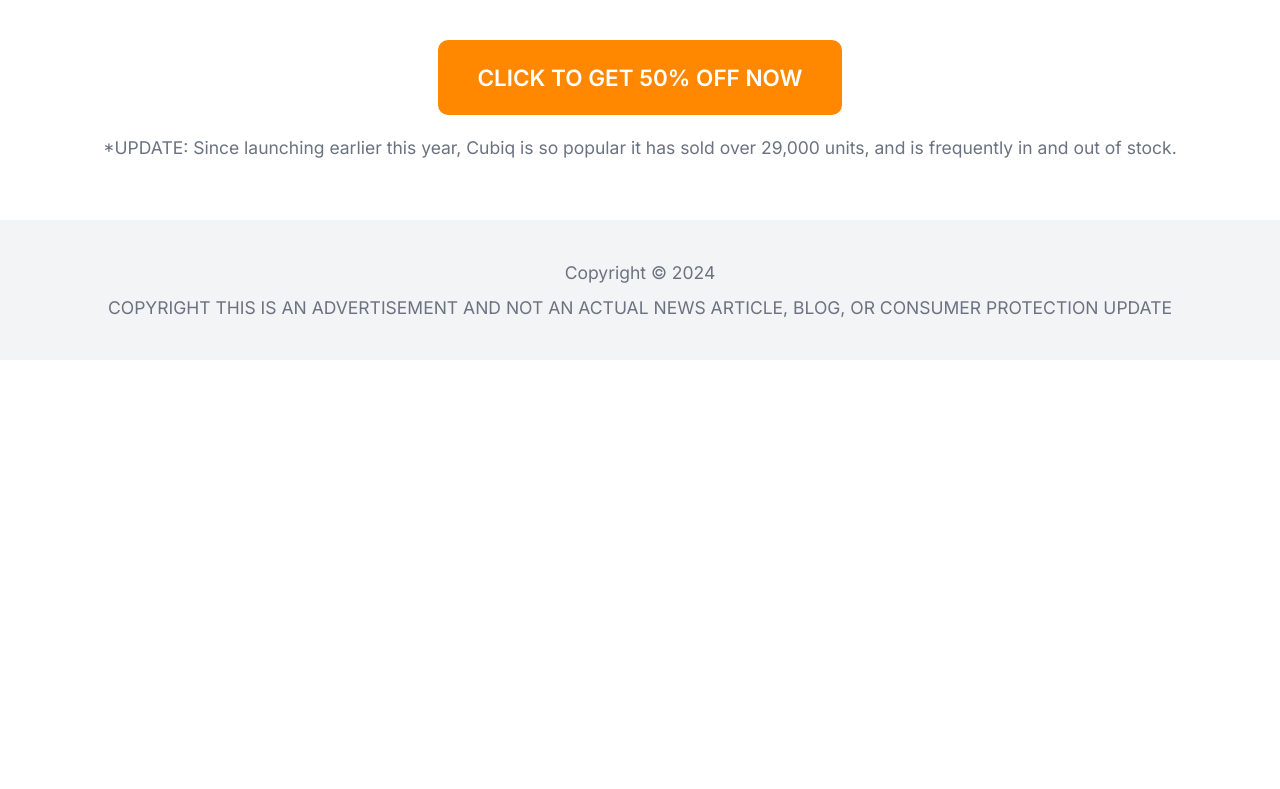
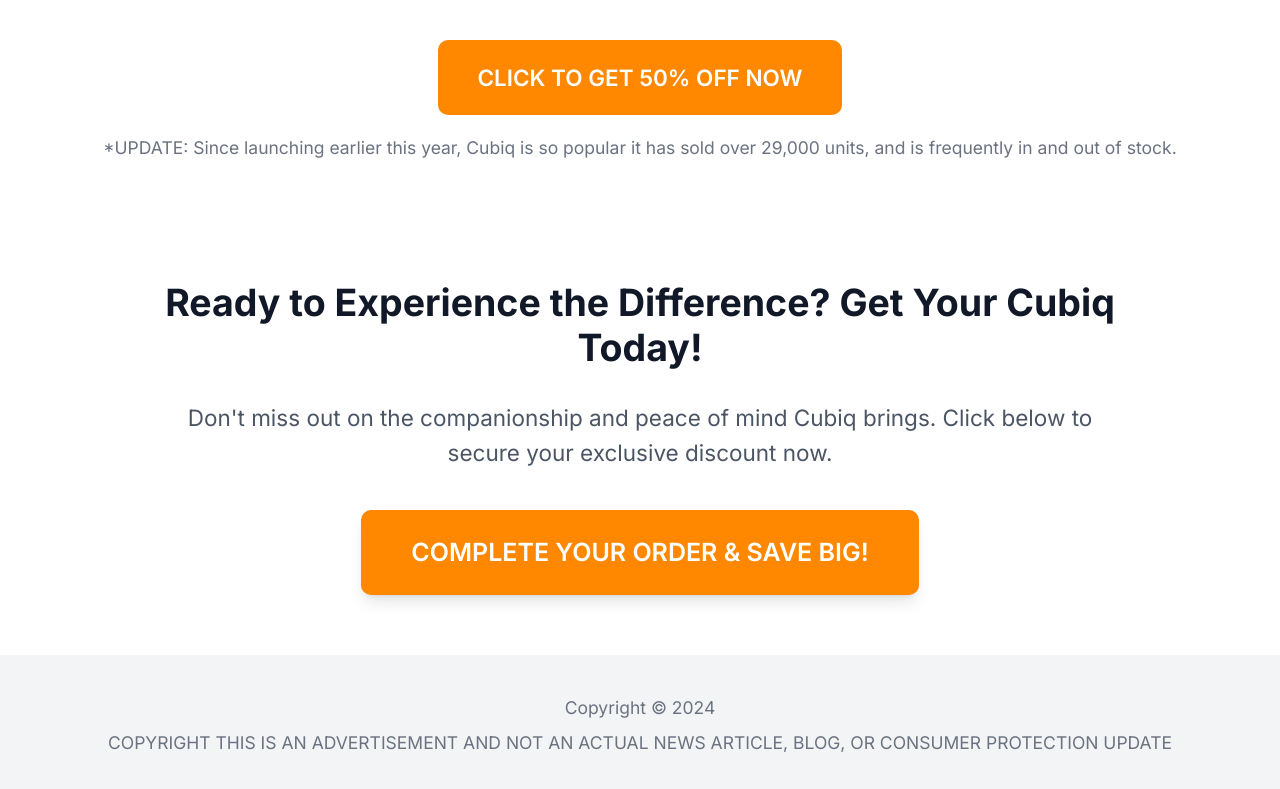
Before and after one commit to liangshengxin1024/cubiq-landing-page, a Next.js app: page / in a window 1280 px wide. Shown: the part 5000-5789 px from the top of the page. Before the commit the page ends 5360 px from the top, so only its background shows below. Built offline with nearby package versions, Linux system fonts and the light colour scheme.

Commit message:
feat: Add final call-to-action section to landing page

```diff
--- a/app/page.tsx
+++ b/app/page.tsx
@@ -253,6 +253,26 @@
         </div>
       </section>
 
+      {/* Final Call to Action Section */}
+      <section className="py-12 bg-white text-center">
+        <div className="container mx-auto px-4">
+          <div className="max-w-3xl mx-auto">
+            <h2 className="text-3xl font-bold text-gray-900 mb-6">
+              Ready to Experience the Difference? Get Your Cubiq Today!
+            </h2>
+            <p className="text-lg text-gray-600 mb-8">
+              Don't miss out on the companionship and peace of mind Cubiq brings. Click below to secure your exclusive discount now.
+            </p>
+            <button
+              className="bg-primary text-white px-10 py-5 rounded-lg text-xl font-semibold hover:bg-secondary transition-all shadow-lg transform hover:scale-105"
+              onClick={() => router.push('/checkout')}
+            >
+              COMPLETE YOUR ORDER & SAVE BIG!
+            </button>
+          </div>
+        </div>
+      </section>
+
       {/* Footer */}
       <footer className="py-8 bg-gray-100">
         <div className="container mx-auto px-4">
```
